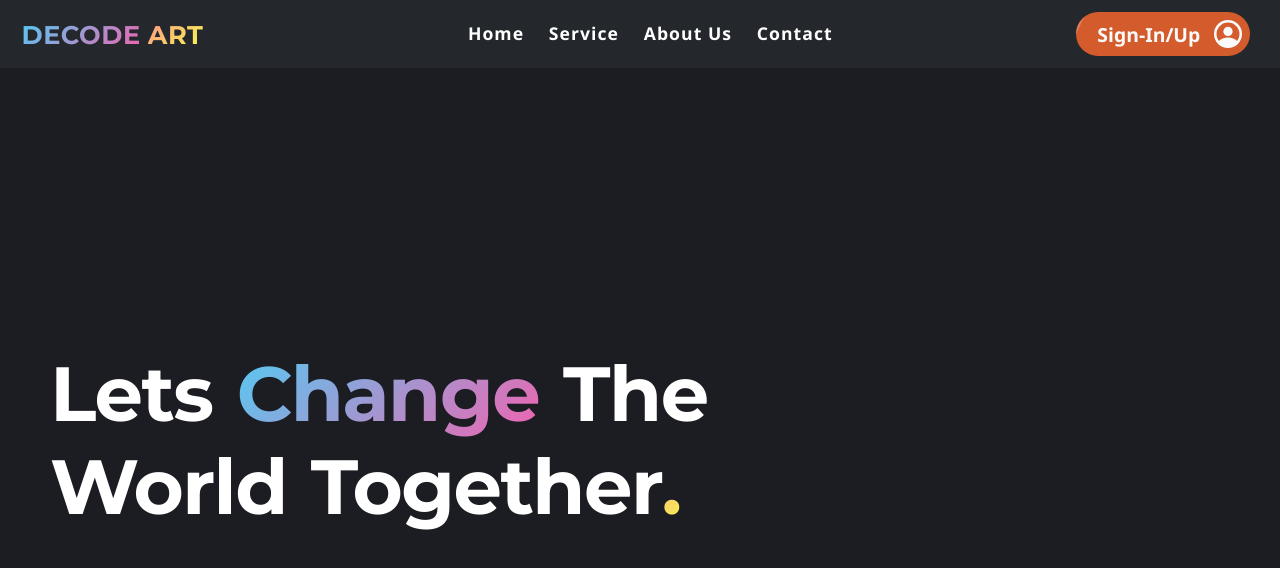
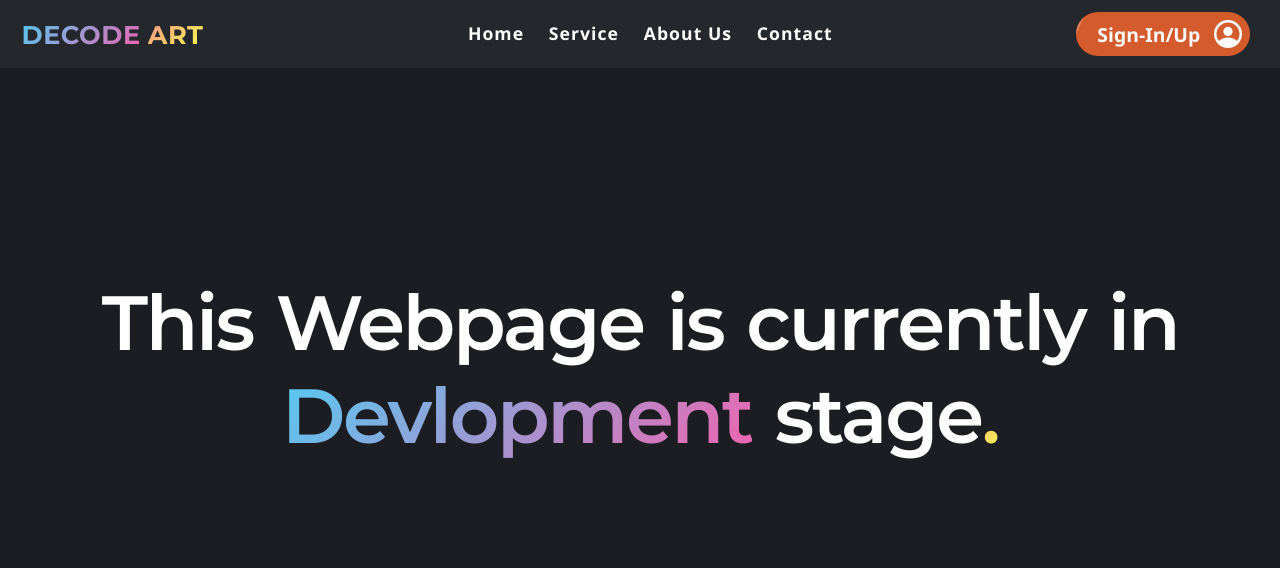
Before and after one commit to DecodeArt/DecodeArt.github.io, a plain HTML site: page index.html in a window 1280 px wide. Shown: the top 568 px of the page. Drawn offline with nearby package versions, Linux system fonts and the light colour scheme.

Commit message:
better webpage

```diff
--- a/index.html
+++ b/index.html
@@ -15,7 +15,12 @@
 <link rel="preconnect" href="https://fonts.gstatic.com" crossorigin>
 <link rel="preconnect" href="https://fonts.googleapis.com">
 <link rel="preconnect" href="https://fonts.gstatic.com" crossorigin>
-<link href="https://fonts.googleapis.com/css2?family=DM+Sans:ital,wght@0,400;0,500;0,700;1,400;1,500;1,700&family=Jost:ital,wght@0,100;0,200;0,300;0,400;0,500;0,600;0,700;0,800;0,900;1,100;1,200;1,300;1,400;1,500;1,600;1,700;1,800;1,900&family=Kumbh+Sans:wght@100;200;300;400;500;600;700;800;900&family=Montserrat:ital,wght@0,100;0,200;0,300;0,400;0,500;0,600;0,700;0,800;0,900;1,100;1,200;1,300;1,400;1,500;1,600;1,700;1,800;1,900&family=Questrial&display=swap" rel="stylesheet"></head>
+<link rel="preconnect" href="https://fonts.googleapis.com">
+<link rel="preconnect" href="https://fonts.gstatic.com" crossorigin>
+<link href="https://fonts.googleapis.com/css2?family=DM+Sans:ital,wght@0,400;0,500;0,700;1,400;1,500;1,700&family=Jost:ital,wght@0,100;0,200;0,300;0,400;0,500;0,600;0,700;0,800;0,900;1,100;1,200;1,300;1,400;1,500;1,600;1,700;1,800;1,900&family=Kumbh+Sans:wght@100;200;300;400;500;600;700;800;900&family=Montserrat:ital,wght@0,100;0,200;0,300;0,400;0,500;0,600;0,700;0,800;0,900;1,100;1,200;1,300;1,400;1,500;1,600;1,700;1,800;1,900&family=Poppins:ital,wght@0,100;0,200;0,300;0,400;0,500;0,600;0,700;0,800;0,900;1,100;1,200;1,300;1,400;1,500;1,600;1,700;1,800;1,900&family=Questrial&family=Raleway:ital,wght@0,100;0,200;0,300;0,400;0,500;0,600;0,700;0,800;0,900;1,100;1,200;1,300;1,400;1,500;1,600;1,700;1,800;1,900&display=swap" rel="stylesheet"></head>
+<link href="https://unpkg.com/aos@2.3.1/dist/aos.css" rel="stylesheet">
+<script src="https://unpkg.com/aos@2.3.1/dist/aos.js"></script>
+
 
 <body>
     <header>
@@ -45,9 +50,10 @@
 </header>
 <div class="landing">
     <p class="focus-heading">
-        Lets <span class="Impossible">Change</span> The World Together<span class="circle">.</span>
+        This Webpage is currently in <span class="Impossible">Devlopment</span> stage<span class="circle">.</span>
     </p>
 </div>
+<div class="colab focus-heading" data-aos="fade-down"> Our parent company is MANZARI NX</div>
 </body>
 
 </html>
--- a/style6.css
+++ b/style6.css
@@ -3,6 +3,7 @@
     padding: 0;
     text-decoration: none;
     max-width: 100%;
+    scroll-behavior: smooth;
 }
 :root{
     --text-size-adjust: 1.1em;
@@ -196,33 +197,42 @@ span.Decode {
     /* align-items: center; */
     /* background-color: #fff; */
     /*z-index: -100;*/
+.landing{
+    display: flex;
+    justify-content: center;
+}
 .focus-heading{
     /* position: absolute; */
     /* font-family: 'Roboto', sans-serif; */
     /* font-family: 'Rubik', sans-serif; */
-    font-family: 'Work Sans', sans-serif;
-    font-weight: 700;
-    letter-spacing: -0.02em;
+    /* font-family: 'Work Sans', sans-serif; */
+    letter-spacing: -0.03em;
+    text-align: center;
     word-spacing: 0.05em;
     /* spacing */
-    position: absolute;
-    top: 55%;
-    -ms-transform: translateY(-50%);
-    transform: translateY(-50%);
+    position: relative;
+    display: block;
+    height: calc(100vh - 3em);
+    padding-top: 26vh;
+    /* top: 55%; */
+    /* -ms-transform: translateY(-50%);
+    transform: translateY(-50%);   */
     /* transform: translateY(1); */
     font-size: 6vw;
     /* margin-top: calc(100vh - 44%); */
     /* margin-top: 15vh; */
     color: rgb(255, 255, 255);
     /* margin: auto; */
-    width: 60vw;
-    /* justify-self: center; */
-    margin-left: 50px;
+    margin: auto;
+    width: 90vw;
     /* font-family: 'DM Sans', sans-serif; */
-    /* font-family: 'Jost', sans-serif; */
+    font-family: 'Jost', sans-serif;
     /* font-family: 'Kumbh Sans', sans-serif; */
     font-family: 'Montserrat', sans-serif;
+    /* font-family: 'Poppins', sans-serif; */
     /* font-family: 'Questrial', sans-serif; */
+    /* font-family: 'Raleway', sans-serif; */
+    font-weight: 600;
 
 }
 .Impossible{
```
